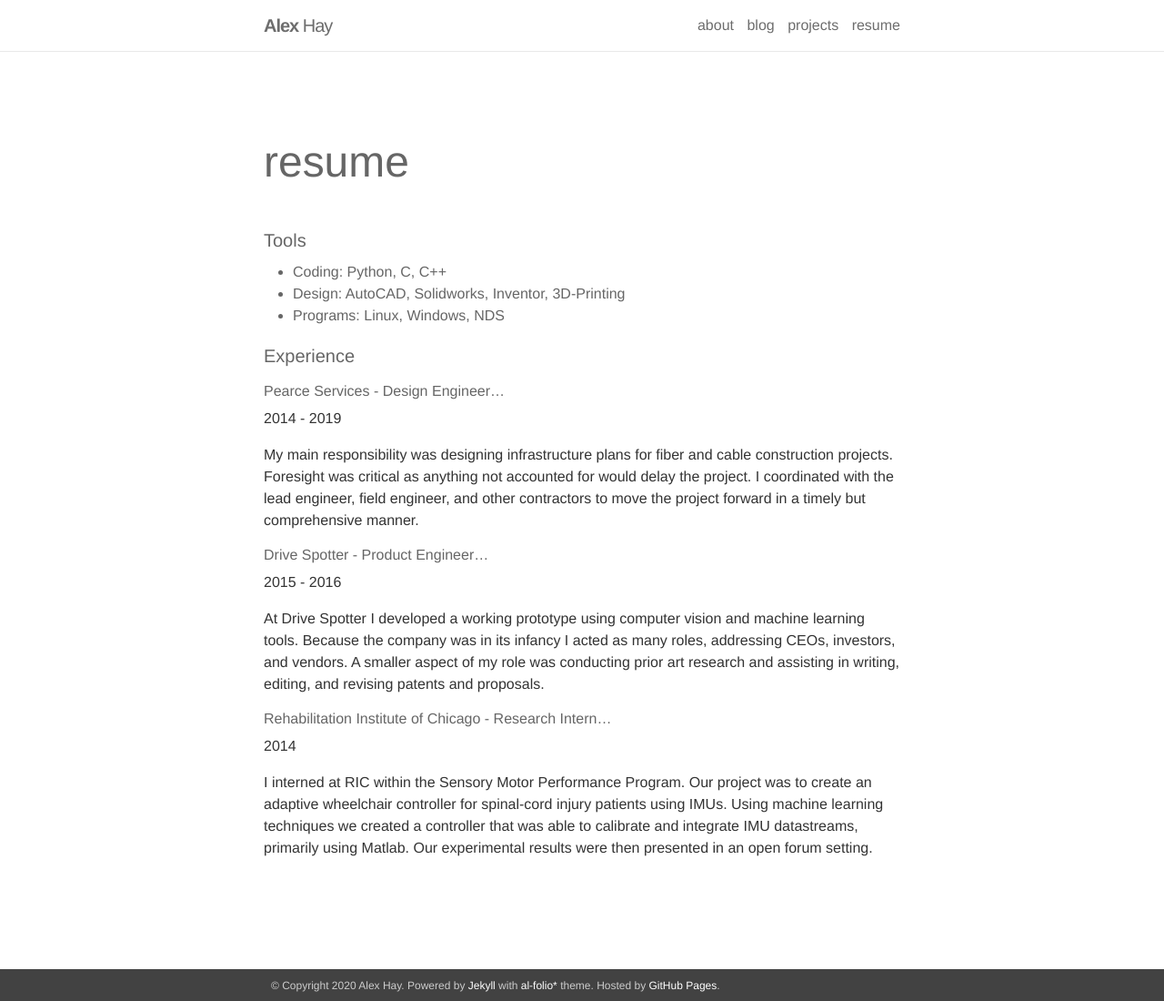
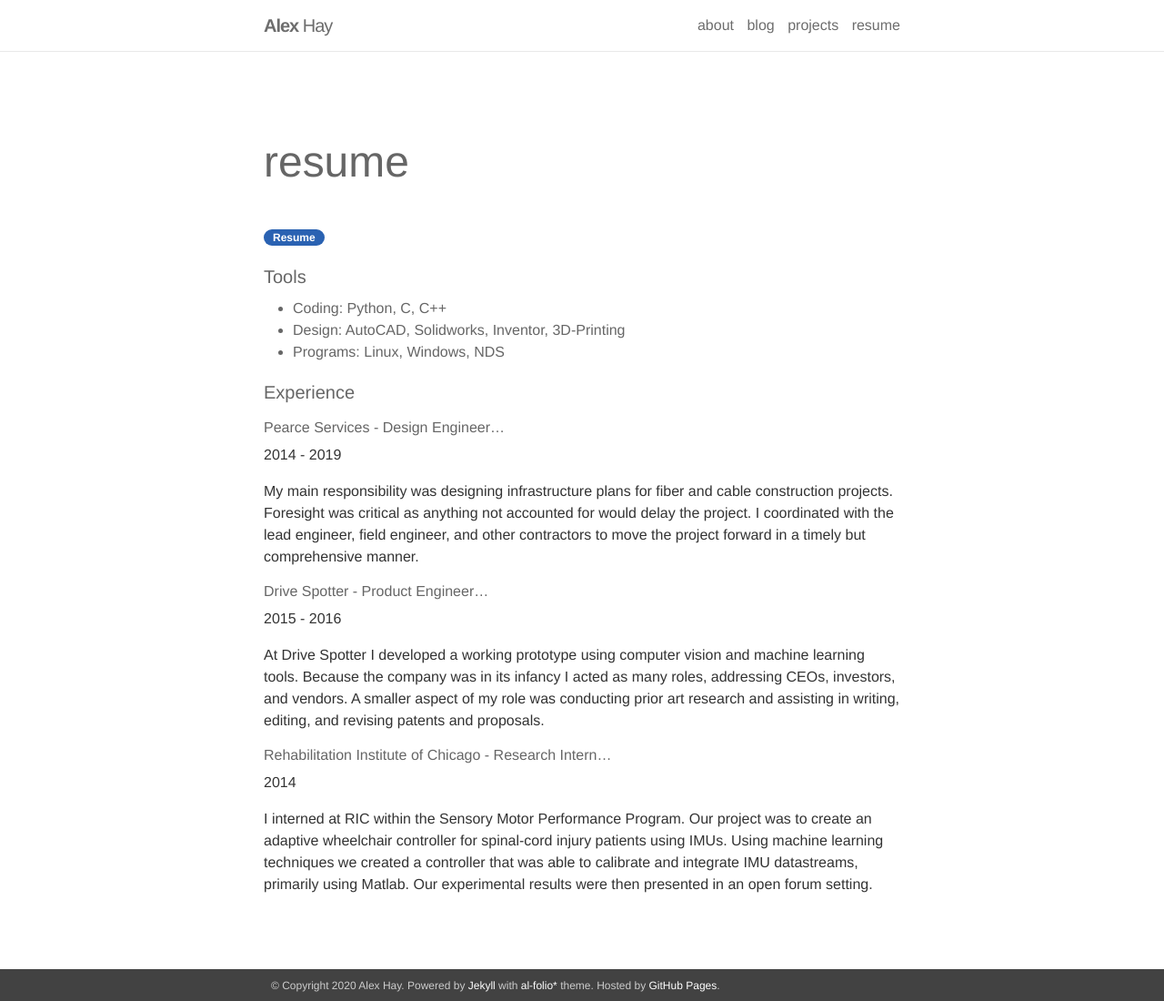
Before and after one commit to an-minyoung/an-minyoung.github.io, a Jekyll site: the page built from _pages/resume.md, in a window 1280 px wide and 1100 px high. Shown: the whole window at 91% size. Built offline with Jekyll 4.4.1, drawn with Linux system fonts in a browser that asks for light colours; nearby versions of some CDN libraries.

Commit message:
added resume - needs updated, check other drives

```diff
--- a/_pages/resume.md
+++ b/_pages/resume.md
@@ -4,7 +4,10 @@ permalink: /resume/
 title: resume
 # description: Materials for courses you taught. Replace this text with your description.
 ---
-
+<p>
+  <a href=""></a><div class=""></div>
+  <a href="https://alexanderhay2020.github.io/blob/master/assets/pdf/resume_hay_alexander.pdf"><div class="color-button">Resume</div></a>
+</p>
 ### Tools
 
 * Coding: Python, C, C++
```
Also changed, not shown: 1 other file.
